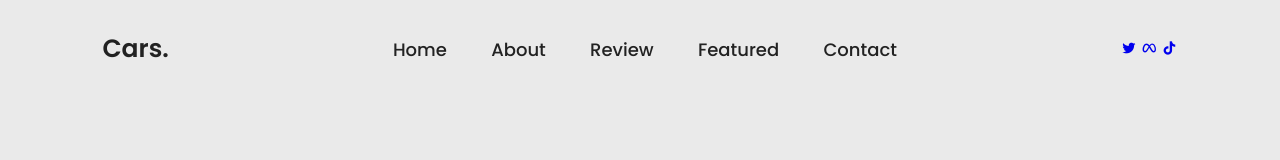
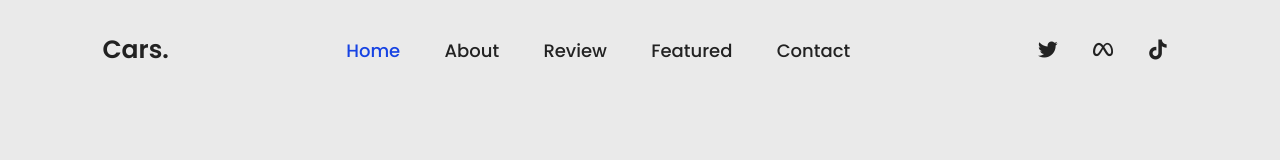
Before and after one commit to moonspark78/html-css_website_Cars, a plain HTML site: page index.html in a window 1280 px wide. Drawn offline with nearby package versions, Linux system fonts and the light colour scheme.

Commit message:
stil  working on Css

```diff
--- a/style.css
+++ b/style.css
@@ -39,3 +39,36 @@ header{
     transition: .3s;
     font-weight: 500;
 }
+
+.navbar a:hover, .navbar a.active{
+    color: #1743e3;
+}
+
+.social-media{
+    display: flex;
+    justify-content: space-between;
+    width: 150px;
+    height: 40px;
+}
+
+.social-media a{
+    display: inline-flex;
+    justify-content: center;
+    align-items: center;
+    width: 40px;
+    height: 40px;
+    background: transparent;
+    border: 2px solid transparent;
+    text-decoration: none;
+    transform: rotate(45deg);
+}
+
+.social-media a:hover{
+    border-color: red;
+}
+
+.social-media a i{
+    color: #222;
+    font-size: 24px;
+    transform: rotate(-45deg);
+}
```
